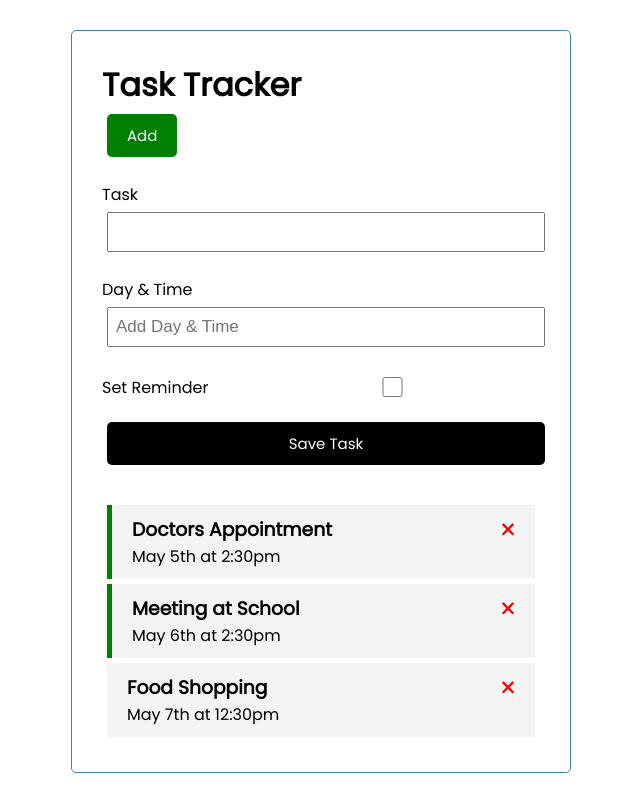
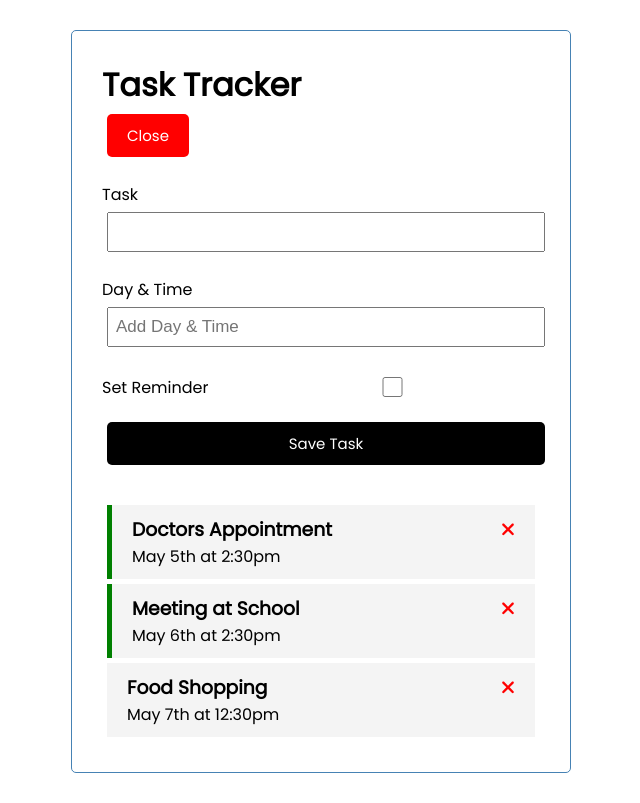
Before and after one commit to cassandreh1/task-app, an Angular app: page / in a window 1280 px wide. Both pictures are taken after a click on the button "Add". Shown: the whole page, without its empty margins (319-959 px from the left). Built offline with nearby package versions, Linux system fonts and the light colour scheme; data requests are answered from the project's data file.

Commit message:
adding subject to toggle task form

```diff
--- a/src/app/components/add-task/add-task.component.html
+++ b/src/app/components/add-task/add-task.component.html
@@ -1,4 +1,4 @@
-<form (ngSubmit)="onSubmit()" class="add-form">
+<form *ngIf="showAddTask" (ngSubmit)="onSubmit()" class="add-form">
     <div class="form-control">
         <label for="text">Task</label>
         <input [(ngModel)]="text" type="text" name="text" id="text">
--- a/src/app/components/add-task/add-task.component.ts
+++ b/src/app/components/add-task/add-task.component.ts
@@ -1,4 +1,6 @@
 import { Component, Output, EventEmitter } from '@angular/core';
+import { Subscription } from 'rxjs';
+import { UiService } from 'src/app/services/ui.service';
 import { Task } from 'src/app/Task';
 
 @Component({
@@ -11,6 +13,16 @@
   text: string = '';
   day: string= '';
   reminder: boolean = false;
+  showAddTask: boolean = false;
+  subscription: Subscription = new Subscription;
+
+
+  constructor(private uiService: UiService) {
+    this.subscription = this.uiService
+    .onToggle()
+    .subscribe((value) => this.showAddTask = value);
+  }
+
   onSubmit() {
     if(!this.text) {
       alert('Please add a task');
--- a/src/app/components/buttons/buttons.component.ts
+++ b/src/app/components/buttons/buttons.component.ts
@@ -12,6 +12,5 @@
 
   onClick() {
     this.btnClick.emit();
-    console.log('add clicked');
   }
 }
--- a/src/app/components/header/header.component.html
+++ b/src/app/components/header/header.component.html
@@ -2,8 +2,8 @@
 <header>
     <h1> {{ title }} </h1>
     <app-buttons
-        color="green"
-        text="Add"
+        color="{{showAddTask ? 'red' : 'green'}}"
+        text="{{showAddTask ? 'Close' : 'Add'}}"
         (btnClick)="toggleAddTask()">
     </app-buttons>
 </header>
--- a/src/app/components/header/header.component.ts
+++ b/src/app/components/header/header.component.ts
@@ -1,4 +1,6 @@
 import { Component } from '@angular/core';
+import { UiService } from 'src/app/services/ui.service';
+import { Subscription } from 'rxjs';
 
 @Component({
   selector: 'app-header',
@@ -7,9 +9,17 @@
 })
 export class HeaderComponent {
   title:string = 'Task Tracker';
+  showAddTask: boolean = false;
+  subscription: Subscription = new Subscription;
+
+  constructor(private uiService: UiService) {
+    this.subscription = this.uiService
+      .onToggle()
+      .subscribe((value) => this.showAddTask = value);
+  }
 
   toggleAddTask() {
-    console.log('toggle');
+    this.uiService.toggleAddTask();
   }
 
 }
--- /dev/null
+++ b/src/app/services/ui.service.ts
@@ -0,0 +1,20 @@
+import { Injectable } from '@angular/core';
+import { Observable, Subject } from 'rxjs';
+
+@Injectable({
+  providedIn: 'root'
+})
+export class UiService {
+  private showAddTask: boolean = false;
+  private subject = new Subject<any>();
+  constructor() { }
+
+  toggleAddTask(): void {
+    this.showAddTask = !this.showAddTask;
+    this.subject.next(this.showAddTask);
+  }
+
+  onToggle(): Observable<any> {
+    return this.subject.asObservable();
+  }
+}
```
Also changed, not shown: 1 other file (tests, documents, lock files or other folders).
